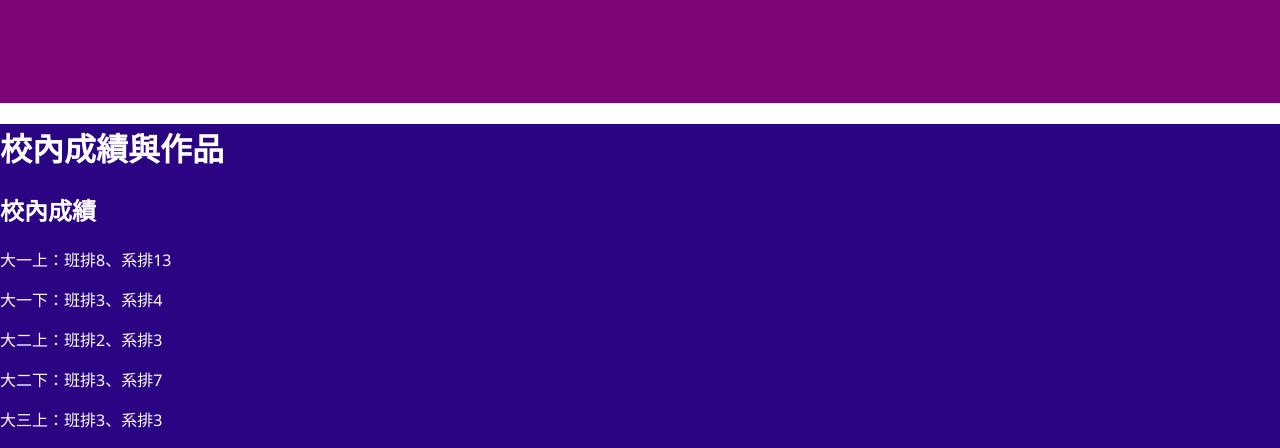
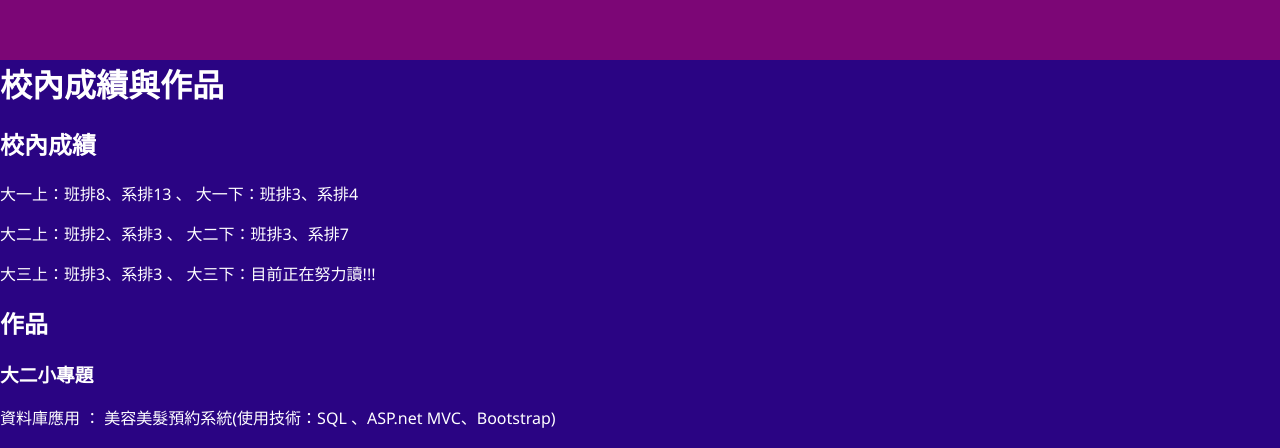
Before and after one commit to error19137/yunnn, a React (Vite) app: page / in a window 1280 px wide. Shown: the part 2340-2788 px from the top of the page. Built offline with nearby package versions, Linux system fonts and the light colour scheme.

Commit message:
修復頁面

```diff
--- a/src/components/portfolio.jsx
+++ b/src/components/portfolio.jsx
@@ -6,13 +6,9 @@ const Portfolio = () => {
             <h1>校內成績與作品</h1>
 
             <h2>校內成績</h2>
-            <p>大一上：班排8、系排13</p>
-            <p>大一下：班排3、系排4</p>
-            <p>大二上：班排2、系排3</p>
-            <p>大二下：班排3、系排7</p>
-            <p>大三上：班排3、系排3</p>
-            <p>大三下：目前正在努力讀!!!</p>
-
+            <p>大一上：班排8、系排13 、 大一下：班排3、系排4</p>
+            <p>大二上：班排2、系排3 、 大二下：班排3、系排7</p>
+            <p>大三上：班排3、系排3 、 大三下：目前正在努力讀!!!</p>
             <h2>作品</h2>
             <h3>大二小專題</h3>
             <p>資料庫應用 ： 美容美髮預約系統(使用技術：SQL 、ASP.net MVC、Bootstrap)</p>
--- a/src/index.css
+++ b/src/index.css
@@ -13,6 +13,13 @@ html,body {
   /* background: rgb(30,30,30); */
 }
 
+
+h1 {
+  font-size: 2rem;
+  font-weight: 600;
+  margin: 0;
+  padding: 0;
+}
 
 #home {
   height: 100vh;
```
